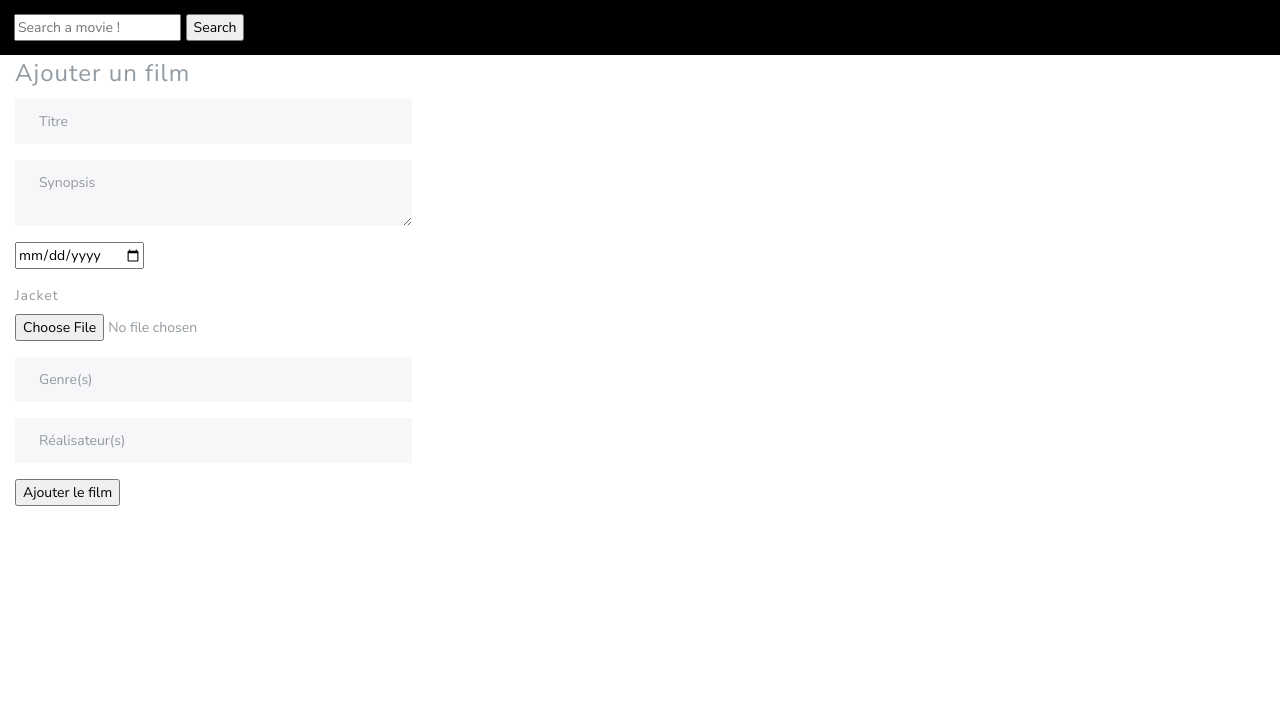
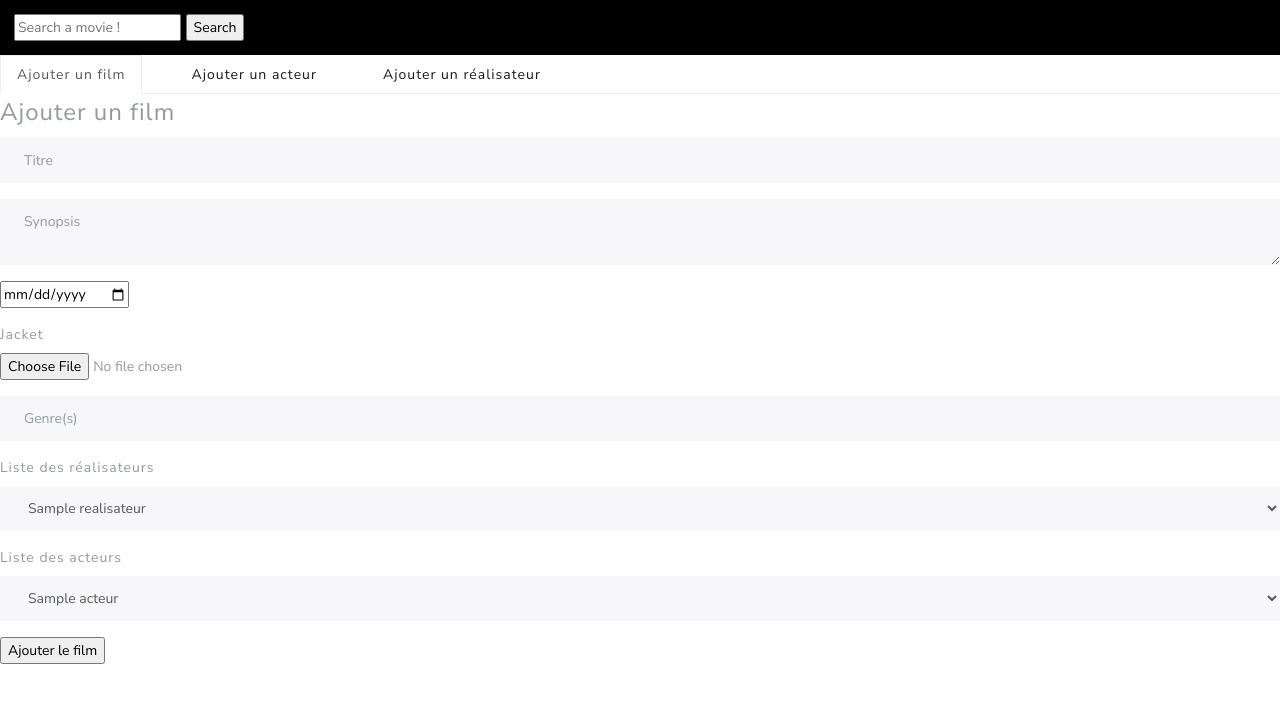
Before and after one commit to aicoshell/uramovie, a PHP site: page /manageMovies.php in a window 1280 px wide. Shown: the top 703 px of the page. Run offline with PHP 8.4, Linux system fonts and the light colour scheme; tables that the repository leaves empty or names only in its code hold one stand-in row (values such as "Sample post").

Commit message:
Marvel Ura

```diff
--- a/config/connect_db.php
+++ b/config/connect_db.php
@@ -1,4 +1,6 @@
 <?php
     //Connexion à la BDD
 
+    $dbh = new PDO('mysql:host=localhost;dbname=uramovie', "root", "");
+
 ?>
--- a/manageMovies.php
+++ b/manageMovies.php
@@ -1,7 +1,10 @@
 <!DOCTYPE html>
 
+<?php
+require_once("config/connect_db.php");
+?>
+<html>
 
-<html>
 <head>
     <title>CRUDMovie</title>
     <!-- Bootstrap CSS -->
@@ -21,8 +24,21 @@
 
     </div>
 
-        <div class="col-sm-4">
-        <form method="POST" action="#">
+    <ul class="nav nav-tabs" id="myTab" role="tablist">
+        <li class="nav-item">
+            <a class="nav-link active" id="addMovie-tab" data-toggle="tab" href="#addMovie" role="tab" aria-controls="addMovie" aria-selected="true">Ajouter un film</a>
+        </li>
+        <li class="nav-item">
+            <a class="nav-link" id="addActeurs-tab" data-toggle="tab" href="#addActeurs" role="tab" aria-controls="addActeurs" aria-selected="false">Ajouter un acteur</a>
+        </li>
+        <li class="nav-item">
+            <a class="nav-link" id="addRealisateurs-tab" data-toggle="tab" href="#addRealisateurs" role="tab" aria-controls="addActeurs" aria-selected="false">Ajouter un réalisateur</a>
+        </li>
+    </ul>
+
+        <div class="tab-content">
+            <div class="tab-pane active" id="addMovie" role="tabpanel" aria-labelledby="addMovie-tab">
+                <form method="POST" action="process/crudmovie.php?action=addMovie">
                     <legend>Ajouter un film</legend>
 
                     <div class="form-group">
@@ -39,7 +55,7 @@
 
                     <div class="form-group">
                         <label for="jacket_Film">Jacket</label>
-            <input input="jacket_Film" type="file" class="form-control-file"  aria-describedby="fileHelp">
+                        <input input="jacket_Film" type="file" class="form-control-file" aria-describedby="fileHelp">
                     </div>
 
                     <div class="form-group">
@@ -47,8 +63,35 @@
                     </div>
 
                     <div class="form-group">
-                <input type="text" class="form-control" name="realisateur" placeholder="R&eacute;alisateur(s)">
+                        <label for="realisateurs">Liste des réalisateurs</label>
+                        <select name="realisateurs" class="form-control" id="realisateurs">
+                            <?php
+                            $stmt = $dbh->query("SELECT * FROM realisateurs");
+                            while ($row = $stmt->fetch()) {
+
+                                ?>
+                                <option value="<?php echo $row['id'] ?>"><?php echo $row['nom'] ?></option>
+                            <?php
+                            }
+                            ?>
+                        </select>
                     </div>
+
+                    <div class="form-group">
+                        <label for="acteurs">Liste des acteurs</label>
+                        <select name="acteurs" class="form-control" id="acteurs">
+                            <?php
+                            $stmt = $dbh->query("SELECT * FROM acteurs");
+                            while ($row = $stmt->fetch()) {
+
+                                ?>
+                                <option value="<?php echo $row['id'] ?>"><?php echo $row['nom']; ?></option>
+                            <?php
+                            }
+                            ?>
+                        </select>
+                    </div>
+
 
                     <div class="form-group">
                         <input type="submit" value="Ajouter le film">
@@ -56,14 +99,40 @@
                 </form>
             </div>
 
-    <div class="col-sm-4">
+            <div class="tab-pane" id="addActeurs" role="tabpanel" aria-labelledby="addActeurs-tab">
+                                    <form method="POST" action="process/crudmovie.php?action=addActeur">
+
+                               <div class="form-group">
+                                    <input type="text" class="form-control" name="nom" placeholder="Nom de l'acteur">
                         </div>
 
-    <div class="col-sm-4">
+                                <div class="form-group">
+                                    <input type="submit" value="Ajouter l'acteur">
                         </div>
+
+                                </form>
+            </div>
+            <div class="tab-pane" id="addRealisateurs" role="tabpanel" aria-labelledby="addRealisateurs-tab">
+            <form method="POST" action="process/crudmovie.php?action=addRealisateur">
+
+                                    <div class="form-group">
+                                         <input type="text" class="form-control" name="nom" placeholder="Nom du réalisateur">
+                             </div>
+
+                                     <div class="form-group">
+                                         <input type="submit" value="Ajouter le réalisateur">
+                             </div>
+
+                                     </form>
+                        </div>
+        </div>
+
+
+
 
     <script src="https://code.jquery.com/jquery-3.3.1.slim.min.js" integrity="sha384-q8i/X+965DzO0rT7abK41JStQIAqVgRVzpbzo5smXKp4YfRvH+8abtTE1Pi6jizo" crossorigin="anonymous"></script>
     <script src="https://cdnjs.cloudflare.com/ajax/libs/popper.js/1.14.7/umd/popper.min.js" integrity="sha384-UO2eT0CpHqdSJQ6hJty5KVphtPhzWj9WO1clHTMGa3JDZwrnQq4sF86dIHNDz0W1" crossorigin="anonymous"></script>
     <script src="https://stackpath.bootstrapcdn.com/bootstrap/4.3.1/js/bootstrap.min.js" integrity="sha384-JjSmVgyd0p3pXB1rRibZUAYoIIy6OrQ6VrjIEaFf/nJGzIxFDsf4x0xIM+B07jRM" crossorigin="anonymous"></script>
 </body>
+
 </html>
```
Also changed, not shown: process/crudmovie.php (+17 -9 lines), js/form.js (deleted). Lines whose indentation alone changed are shown as unchanged.
